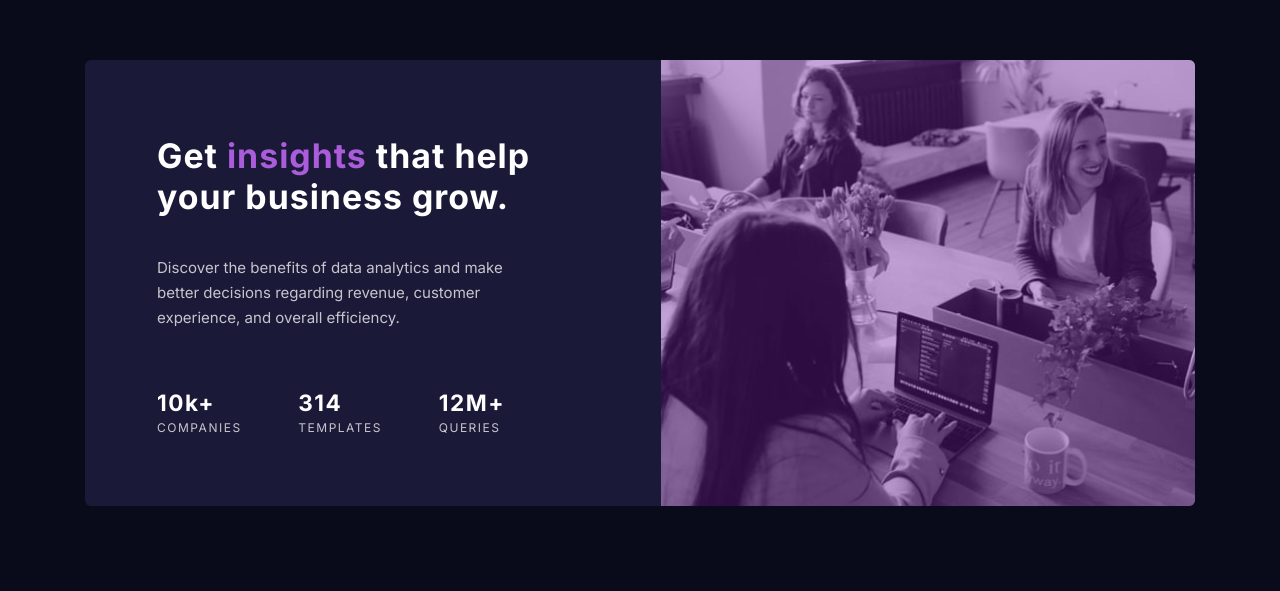
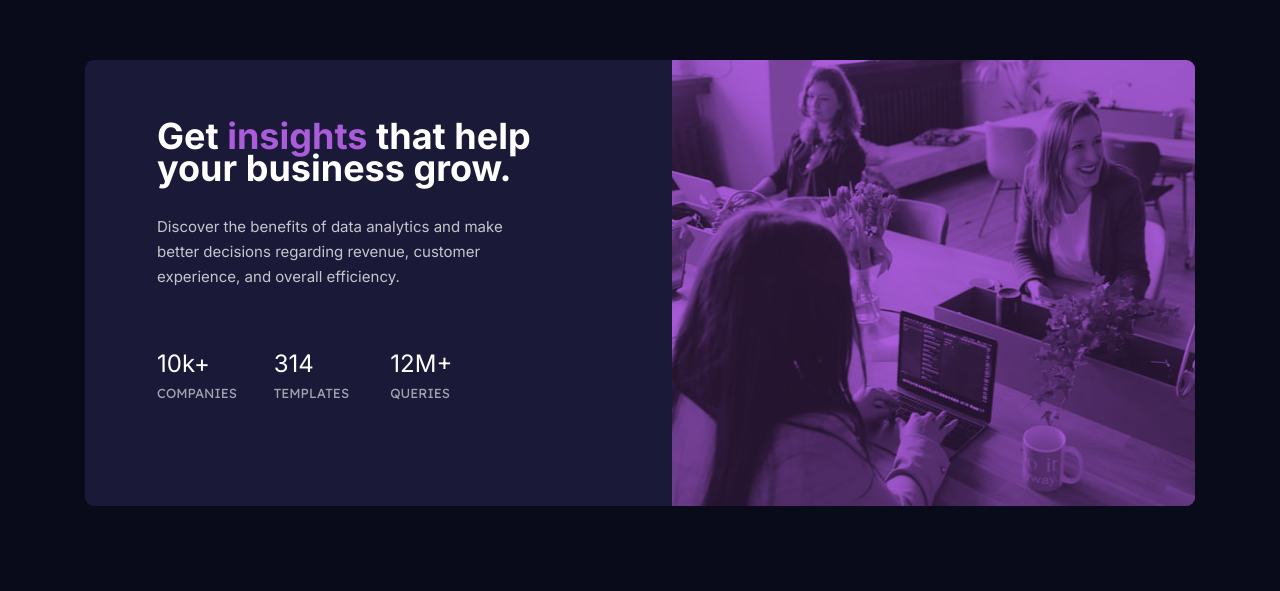
Before and after one commit to GustavoSDS/stats-preview-card-component-main, a plain HTML site: page index.html in a window 1280 px wide. Shown: the part 117-708 px from the top of the page. Drawn offline with Linux system fonts and the light colour scheme.

Commit message:
Firts commits

```diff
--- a/index.html
+++ b/index.html
@@ -14,16 +14,15 @@
 
 <body>
   <main>
-    <section class="section2">
-      <div class="image"></div>
+    <div class="images">
+      <img src="/images/image-header-mobile.jpg" alt="image-header-mobile" class="image-mobile">
+      <img src="/images/image-header-desktop.jpg" alt="image-header-desktop" class="image-desktop">
+    </div>
 
-      <article class="content">
-        <h1>Get <span>insights</span> that help your business <br class="br-mobile"> grow.</h1>
+    <section>
+      <h1>Get <span>insights</span> that help your business grow.</h1>
       <p>
-          Discover the benefits of data <br class="br-mobile">
-          analytics and make <br class="br-desktop"> better decisions <br class="br-mobile">
-          regarding revenue, customer <br class="br-desktop">
-          experience, and overall efficiency.
+        Discover the benefits of data analytics and make better decisions regarding revenue, customer experience, and overall efficiency.
       </p>
       <div class="stats">
         <div class="stats-details">
@@ -39,7 +38,6 @@
           <div class="concept">queries</div>
         </div>
       </div>
-      </article>
     </section>
   </main>
 
--- a/styles.css
+++ b/styles.css
@@ -5,7 +5,6 @@
     --VeryDarkBlue: hsl(233, 47%, 7%);
     --DarkDesaturatedBlue: hsl(244, 38%, 16%);
     --SoftViolet: hsl(277, 64%, 61%);
-    --Layer: rgba(110, 30, 160, 0.4);
     --White: hsl(0, 0%, 100%);
     --SlightlyTransparentP: hsla(0, 0%, 100%, 0.75);
     --SlightlyTransparentH: hsla(0, 0%, 100%, 0.6);
@@ -18,188 +17,164 @@
 }
 
 body {
-    max-width: 375;
-    max-height: 956;
-    font-family: 'Lexend Deca', sans-serif;
-    font-size: .94em;
+    font-family: 'Inter', sans-serif;
+    font-size: 16px;
     background-color: var(--VeryDarkBlue);
-    display: flex;
-    justify-content: center;
-    align-items: center;
-    min-height: 100vh;
 }
 
 main {
     background-color: var(--DarkDesaturatedBlue);
-    height: 782px;
-    width: 328px;
+    width: 325px;
+    height: 780px;
     margin: 88px auto;
-    border-radius: 6px;
+    border-radius: 9px;
     overflow: hidden;
-    position: relative;
 }
 
-.image {
+.images {
+    background-color: var(--SoftViolet);
     width: 100%;
     height: 240px;
-    background-image: url(/images/image-header-mobile.jpg);
-    background-size: cover;
-    position: relative;
 }
 
-.image::after {
-    content: "";
-    background: var(--Layer);
-    position: absolute;
-    top: 0;
-    left: 0;
-    right: 0;
-    bottom: 0;
+.image-mobile {
+    width: 100%;
+    height: 100%;
+    mix-blend-mode: multiply;
+    opacity: 0.8;
 }
 
-section.section2 {
+.image-desktop {
+    display: none;
+}
+
+section {
+    width: 100%;
+    height: 540px;
     display: flex;
     flex-direction: column;
 }
 
-.content {
+h1 {
+    width: 287px;
+    height: 96px;
+    margin: 40px auto 0;
+    font-family: 'Inter' sans-serif;
+    font-size: 2em;
+    line-height: 32px;
     text-align: center;
-    padding: 40px 23px;
+    color: var(--White);
 }
 
-h1 {
-    height: auto;
-    color: var(--White);
-    font-size: 1.8em;
-    font-family: 'Inter', sans-serif;
-    letter-spacing: 1px;
-    margin-bottom: 20px;
-}
-
-span {
+h1>span {
     color: var(--SoftViolet);
 }
 
 p {
+    width: 263px;
+    height: 99px;
+    margin: 14px auto 0;
+    text-align: center;
+    font-family: 'Inter' sans-serif;
+    font-size: .940em;
+    font-weight: 400;
+    line-height: 25px;
     color: var(--SlightlyTransparentP);
-    font-family: 'Inter', sans-serif;
-    font-size: 1em;
-    line-height: 25px;
-    height: auto;
-    margin-bottom: 45px;
-}
-
-.br-desktop {
-    display: none;
 }
 
 .stats {
-    color: var(--White);
-    line-height: 25px;
+    width: 85px;
+    height: 205px;
+    margin: 45px auto 0;
+    display: flex;
+    flex-direction: column;
+    text-align: center;
 }
 
 .stats-details {
-    height: 43px;
-    margin-bottom: 35px;
+    width: 100%;
+    color: var(--White);
+}
+
+.stats-details:nth-child(1),
+.stats-details:nth-child(2) {
+    height: 80px;
 }
 
 .amount {
-    font-weight: 700;
+    font-family: 'Inter' sans-serif;
     font-size: 1.5em;
+    font-weight: 400;
     color: var(--White);
-    letter-spacing: 1.5px;
-    font-family: 'Inter', sans-serif;
 }
 
-.concept {
-    text-transform: uppercase;
-    font-size: .8em;
-    margin-bottom: 30px;
-    color: var(--SlightlyTransparentP);
-    letter-spacing: 1.5px;
-    font-family: 'Inter', sans-serif;
-}
-
+.concept,
 .last {
     text-transform: uppercase;
 }
 
-/* Footer */
-.attribution {
-    position: absolute;
-    bottom: -100px;
-    left: 50%;
-    font-size: 13px;
-    text-align: center;
-    margin-bottom: 40px;
-    color: var(--White);
-}
-
-.attribution a {
-    color: var(--SoftViolet);
+.concept {
+    margin-top: 7px;
+    font-family: 'Lexend Deca', sans-serif;
+    color: var(--SlightlyTransparentH);
+    font-size: .82em;
+    font-weight: 400;
 }
 
 
-
-@media screen and (min-width:1200px) {
-    body {
-        max-width: 1440px;
-        max-height: 800px;
-    }
-
+@media (min-width:1200px) {
     main {
+        display: flex;
+        flex-direction: row-reverse;
         width: 1110px;
         height: 446px;
         margin: 177px auto;
     }
 
-    .image {
-        width: 540px;
-        height: 448px;
-        background-image: url(/images/image-header-desktop.jpg);
-        background-size: cover;
+    .images {
+        background-color: var(--SoftViolet);
+        height: 100%;
     }
 
-    section.section2 {
-        flex-direction: row-reverse;
+    .image-desktop {
+        display: block;
+        width: 100%;
+        height: 100%;
+        mix-blend-mode: multiply;
+        opacity: 0.8;
+    }
+    .image-mobile {
+        display: none;
     }
 
-    .content {
-        width: 570px;
-        padding: 75px 72px;
-        margin-right: 10px;
+    section{
+        width: 100%;
+        height: 100%;
+        padding: 60px;
+    }
+
+    h1{
+        margin: 0;
+        margin-left: 12px;
+        width: 390px;
+        height: auto;
+        text-align: left;
+        font-size: 2.25em;
+    }
+    p{
+        margin: 30px auto 0;
+        margin-left: 12px;
+        width: 350px;
+        height: auto;
+        text-align: left;
+    }
+    .stats{
+        width: 350px;
+        margin: 60px 0;
+        margin-left: 12px;
+        flex-direction: row;
+        justify-content: space-between;
         text-align: left;
     }
 
-    h1 {
-        font-size: 2.25em;
-        height: 80px;
-        margin: 0;
-        margin-bottom: 40px;
-    }
-
-    .br-mobile {
-        display: none;
-    }
-
-    .br-desktop {
-        display: block;
-    }
-
-    p {
-        margin: 0;
-        height: 65px;
-        text-align: left;
-    }
-
-    .stats {
-        width: 348px;
-        margin: 70px auto 80px;
-        display: flex;
-        float: left;
-        justify-content: space-between;
-    }
-    .stats-details{
-        margin: 0;
-    }
 }
```
Lines whose indentation alone changed are shown as unchanged.
